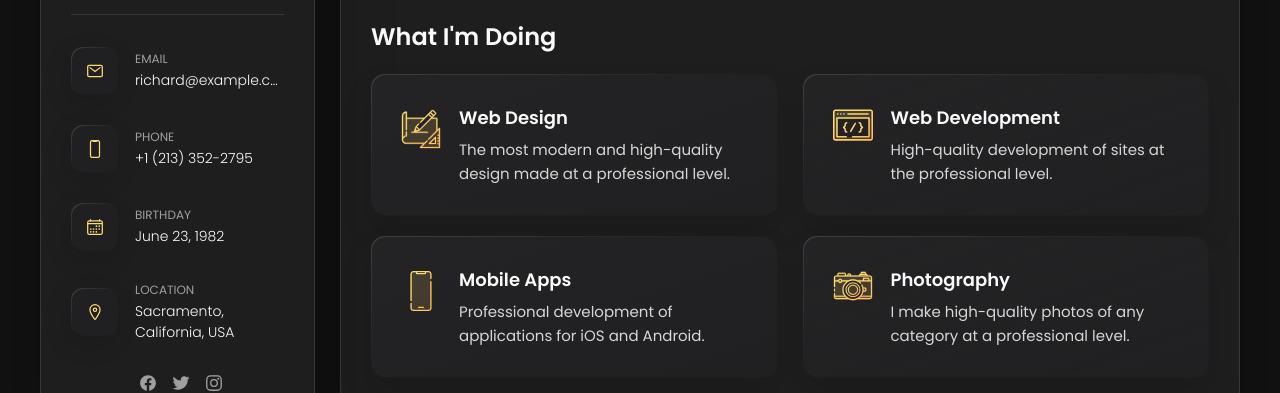
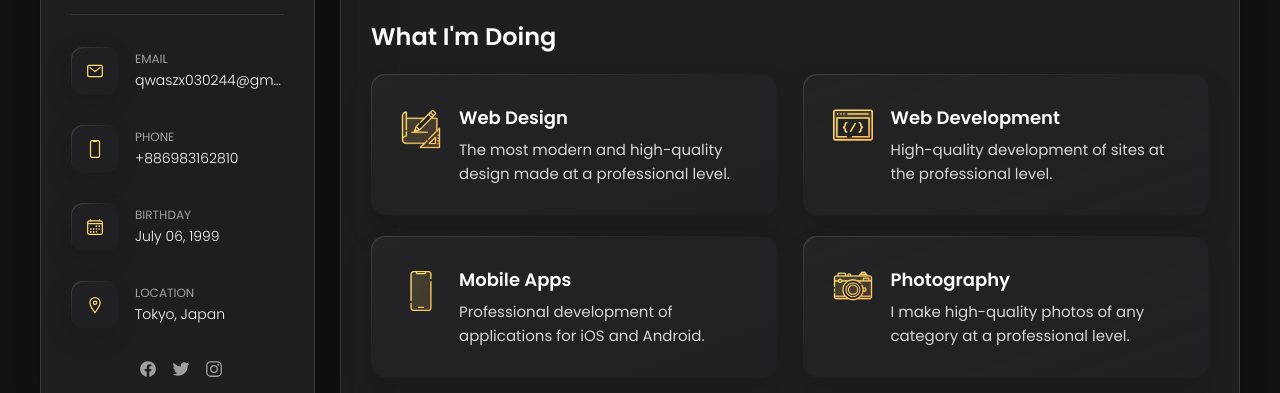
Before and after one commit to HsinKaiHuang/hsinkaihuang.github.io, a plain HTML site: page index.html in a window 1280 px wide. Shown: the part 359-752 px from the top of the page. Drawn offline with nearby package versions, Linux system fonts and the light colour scheme.

Commit message:
Update index.html

```diff
--- a/index.html
+++ b/index.html
@@ -42,7 +42,7 @@
       <div class="sidebar-info">
 
         <figure class="avatar-box">
-          <img src="./assets/images/headshot.png" alt="Richard hanrick" width="80">
+          <img src="./assets/images/headshot.jpg" alt="Hsin Kai Huang" width="80">
         </figure>
 
         <div class="info-content">
@@ -74,7 +74,7 @@
             <div class="contact-info">
               <p class="contact-title">Email</p>
 
-              <a href="mailto:richard@example.com" class="contact-link">richard@example.com</a>
+              <a href="mailto:qwaszx030244@gmail.com" class="contact-link">qwaszx030244@gmail.com</a>
             </div>
 
           </li>
@@ -88,7 +88,7 @@
             <div class="contact-info">
               <p class="contact-title">Phone</p>
 
-              <a href="tel:+12133522795" class="contact-link">+1 (213) 352-2795</a>
+              <a href="tel:+886983162810" class="contact-link">+886983162810</a>
             </div>
 
           </li>
@@ -102,7 +102,7 @@
             <div class="contact-info">
               <p class="contact-title">Birthday</p>
 
-              <time datetime="1982-06-23">June 23, 1982</time>
+              <time datetime="1999-07-06">July 06, 1999</time>
             </div>
 
           </li>
@@ -116,7 +116,7 @@
             <div class="contact-info">
               <p class="contact-title">Location</p>
 
-              <address>Sacramento, California, USA</address>
+              <address>Tokyo, Japan</address>
             </div>
 
           </li>
```
